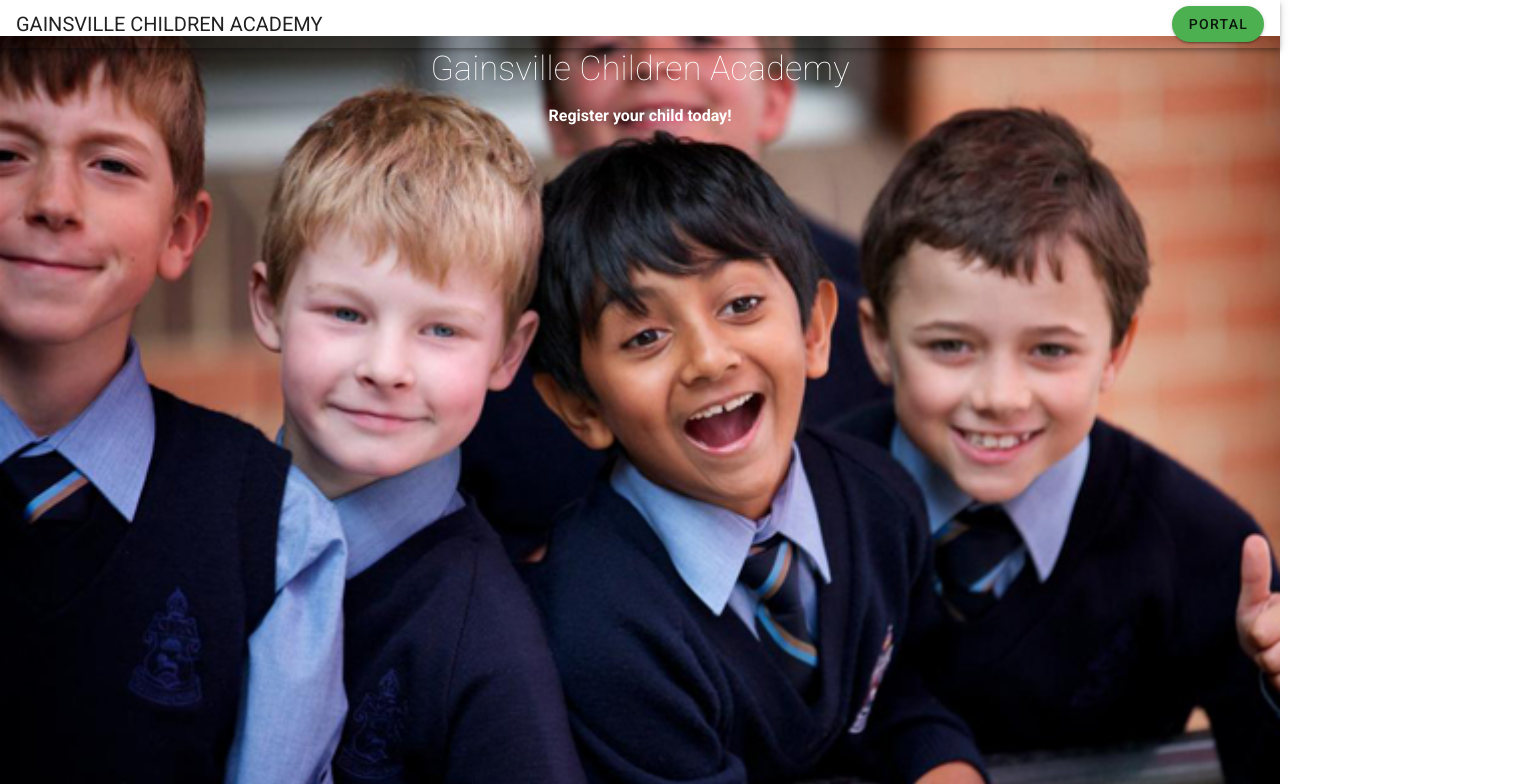
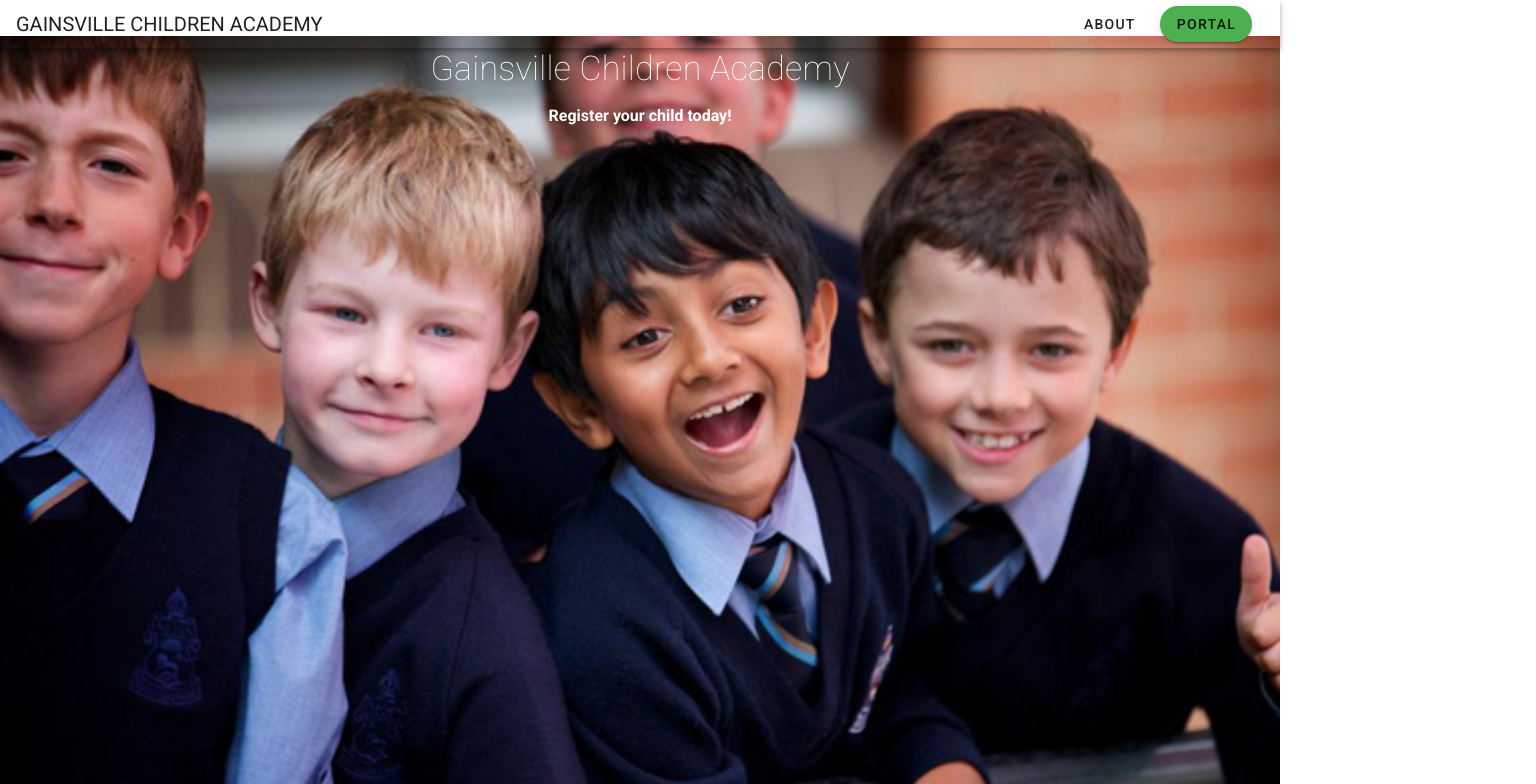
Before and after one commit to god-of-js/gainsville, a Vue app: page / in a window 1280 px wide. Shown: the top 784 px of the page, 1536 px wide, since content can reach past the window. Built offline with nearby package versions, Linux system fonts and the light colour scheme; no server answers; what vue-chat-scroll, vue-sweetalert2 would draw is missing.

Commit message:
11/21/2019-2

```diff
--- a/src/components/homenav.vue
+++ b/src/components/homenav.vue
@@ -4,31 +4,32 @@
       <v-toolbar-title>GAINSVILLE CHILDREN ACADEMY</v-toolbar-title>
       <!-- <v-spacer></v-spacer> -->
       <div class="flex-grow-1"></div>
-      <!-- <v-app-bar-nav-icon @click.stop="drawer = !drawer" class="icon"></v-app-bar-nav-icon> -->
-      <!-- <v-col class="d-flex justify-space-between options"> -->
+      <v-app-bar-nav-icon @click.stop="drawer = !drawer" class="icon"></v-app-bar-nav-icon>
+      <!-- d-flex justify-space-between  -->
+      <v-col class="options d-flex justify-end">
         <!-- <v-btn to="/home" text>Home</v-btn> -->
-        <!-- <v-btn to="/about" text>About</v-btn>
-        <v-btn to="/staff" text>Staffs</v-btn>
+        <v-btn to="/about" text>About</v-btn>
+        <!-- <v-btn to="/staff" text>Staffs</v-btn>
         <v-btn to="/location" text>Location</v-btn>
         <v-btn to="/activities" text>Activities</v-btn>
         <v-btn to="/publicinfo" text>Info</v-btn> -->
         <v-btn to="/studentdashboard" active rounded color="green" class="ml-2">Portal</v-btn>
-      <!-- </v-col> -->
+      </v-col>
     </v-app-bar>
 
     <!-- sidebar based on responsivity -->
-    <!-- <v-navigation-drawer v-model="drawer" absolute right temporary app >
+     <v-navigation-drawer v-model="drawer" absolute right temporary app >
       <v-list nav dense>
         <v-list-item-group v-model="group" active-class="deep-purple--text text--accent-4">
           <v-list-item to="/home" >
             <v-list-item-title>Home</v-list-item-title>
-          </v-list-item> -->
+          </v-list-item>
 
-          <!-- <v-list-item to="/about">
+           <v-list-item to="/about">
             <v-list-item-title>About</v-list-item-title>
           </v-list-item>
 
-          <v-list-item to="/staff">
+        <!--  <v-list-item to="/staff">
             <v-list-item-title>Staffs</v-list-item-title>
           </v-list-item>
 
@@ -43,13 +44,13 @@
           <v-list-item to="/publicinfo">
             <v-list-item-title>Information</v-list-item-title>
           </v-list-item> -->
-<!--
+
           <v-list-item to="/studentdashboard">
             <v-list-item-title>Student Portal</v-list-item-title>
           </v-list-item>
         </v-list-item-group>
       </v-list>
-    </v-navigation-drawer> -->
+    </v-navigation-drawer>
   </div>
 </template>
 
@@ -58,42 +59,42 @@
   display: none;
 }
 /* Extra small devices (phones, 600px and down) */
-/* @media only screen and (max-width: 600px) {
+@media only screen and (max-width: 600px) {
   .options {
     display: none;
   }
-} */
+}
 
 /* Small devices (portrait tablets and large phones, 600px and up) */
-/* @media only screen and (min-width: 600px) {
+@media only screen and (min-width: 600px) {
   .options {
     display: none;
   }
-} */
+}
 
 /* Medium devices (landscape tablets, 768px and up) */
-/* @media only screen and (min-width: 768px) {
+@media only screen and (min-width: 768px) {
   .options {
     display: none;
   }
-} */
+}
 
 /* Large devices (laptops/desktops, 992px and up) */
-/* @media only screen and (max-width: 992px) {
+@media only screen and (max-width: 992px) {
   .options {
     display: none !important;
   }
   .icon {
     display: block;
   }
-} */
+}
 
-/* Extra large devices (large laptops and desktops, 1200px and up) */
-/* @media only screen and (min-width: 1200px) {
+/* Extra large devices (large laptops and desktops, 1200px and up)  */
+@media only screen and (min-width: 1200px) {
   .options {
-    display: none;
+    display: block;
   }
-} */
+}
 </style>
 
 <script>
```
